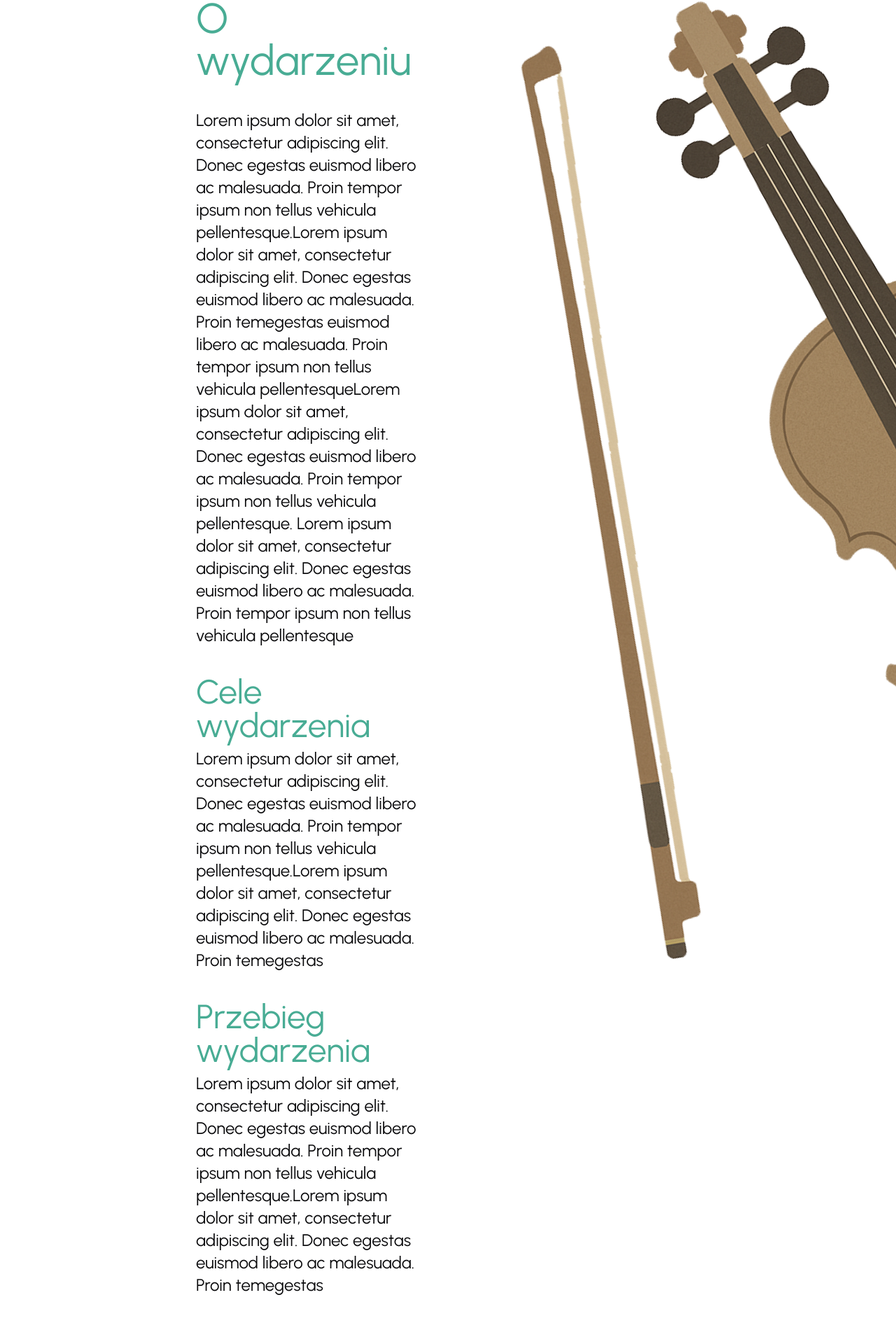
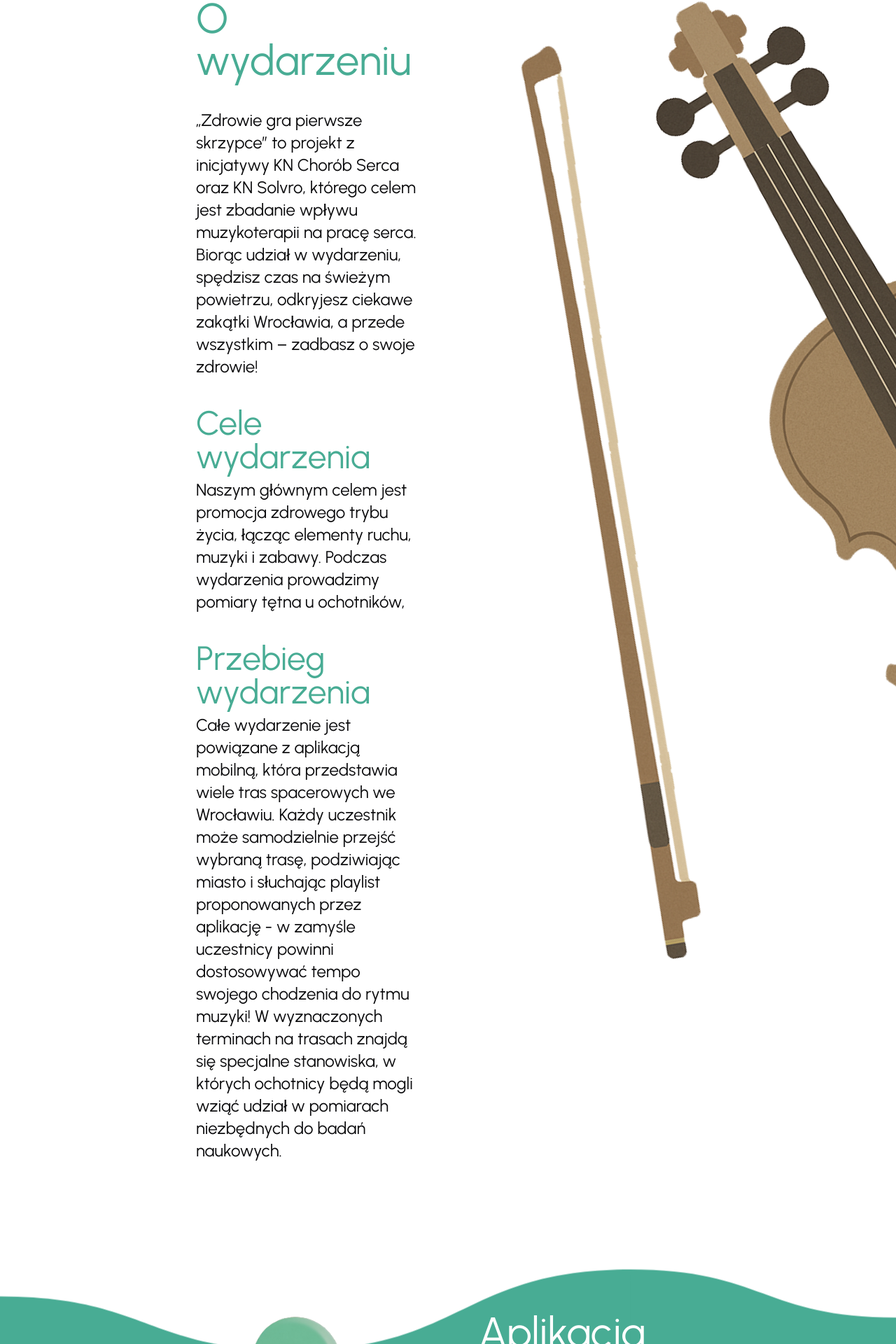
Before and after one commit to Solvro/web-umed, a Next.js app: page / in a window 1280 px wide. Shown: the part 1209-3129 px from the top of the page at 70% size. Built offline with nearby package versions, Linux system fonts and the light colour scheme; no server answers; a web font is replaced by a local one.

Commit message:
chore: replace lorem ipsum

```diff
--- a/src/app/about/page.tsx
+++ /dev/null
@@ -1,40 +0,0 @@
-import { HeroSection } from "@/components/hero";
-import { PAGE_PATHS } from "@/config/constants";
-
-export default function AboutPage() {
-  return (
-    <div>
-      <HeroSection>{PAGE_PATHS.about}</HeroSection>
-      <div className="space-y-4 p-5 sm:p-15 lg:p-30">
-        <p>
-          Lorem ipsum dolor sit amet, consectetur adipiscing elit. Mauris est
-          urna, vulputate et justo vel, tempor dignissim tortor. Donec nisl
-          lorem, rutrum ac laoreet at, pellentesque eu urna. Donec non augue nec
-          ipsum sollicitudin lacinia. Quisque euismod libero libero, non posuere
-          enim gravida eu. Curabitur efficitur porttitor enim, a rutrum tellus
-          faucibus id. Phasellus porta enim ut velit cursus egestas. Nunc
-          elementum risus sed laoreet congue. Pellentesque tristique bibendum
-          placerat. Suspendisse bibendum, neque elementum aliquam commodo, est
-          magna vehicula turpis, sit amet rutrum mi arcu sit amet turpis.
-          Curabitur dapibus arcu eros, a bibendum metus laoreet ac. Etiam
-          elementum quam elit, quis tincidunt ipsum pellentesque ut. In hac
-          habitasse platea dictumst. In feugiat, arcu quis tincidunt porttitor,
-          arcu mauris hendrerit risus, sit amet tincidunt lacus nibh nec libero.
-          Vestibulum sed imperdiet mauris. Proin at purus mi.
-        </p>
-        <p>
-          Nullam vel justo tincidunt, efficitur libero ut, facilisis neque.
-          Suspendisse tempus, lectus eget hendrerit auctor, augue turpis
-          venenatis leo, id pharetra magna nulla nec elit. Maecenas vel augue ac
-          nisl lobortis elementum. Praesent consectetur dolor ut congue
-          vehicula. Donec in lobortis eros. Praesent ut ante non mi bibendum
-          porta vitae et odio. Quisque congue, mi non facilisis dapibus, nisi
-          libero dictum arcu, eu convallis neque eros non leo. Aliquam tincidunt
-          volutpat dictum. Quisque vitae sapien urna. Nullam commodo arcu massa,
-          id sollicitudin mauris vehicula quis. Vestibulum est metus, tristique
-          id eleifend eget, imperdiet sit amet nibh.
-        </p>
-      </div>
-    </div>
-  );
-}
--- a/src/components/contact/index.tsx
+++ b/src/components/contact/index.tsx
@@ -1,4 +1,6 @@
 "use client";
+
+import Link from "next/link";
 
 import { FOOTER_LINKS } from "@/config/constants";
 
@@ -13,15 +15,18 @@ export function Contact() {
           <div>
             <h2 className="mb-6 text-2xl">Dane kontaktowe</h2>
             <div>
-              <p>Uniwersytet Medyczny</p>
-              <p>ul. Lorem Ipsum 42</p>
-              <p>08-324&nbsp;Wrocław</p>
-              <a
+              <address className="not-italic">
+                <p>Uniwersytet Medyczny</p>
+                <p>im. Piastów Śląskich we Wrocławiu</p>
+                <p>Wybrzeże Ludwika Pasteura 1</p>
+                <p>50-367&nbsp;Wrocław</p>
+              </address>
+              <Link
                 href={`mailto:${FOOTER_LINKS.contactMail}`}
                 className="underline-offset-4 hover:underline"
               >
                 {FOOTER_LINKS.contactMail}
-              </a>
+              </Link>
             </div>
           </div>
           <div className="sm:px-10 md:px-20 lg:px-0">
--- a/src/components/homepage/about-app.tsx
+++ b/src/components/homepage/about-app.tsx
@@ -67,7 +67,7 @@ export function AboutApp() {
             className="mt-4 w-xs rounded-4xl py-6 text-2xl md:mt-8 lg:mt-14"
             variant="secondary"
           >
-            <Link href="/about">Pobierz aplikację!</Link>
+            <Link href="/download">Pobierz aplikację!</Link>
           </Button>
         </div>
       </div>
--- a/src/components/homepage/about-event.tsx
+++ b/src/components/homepage/about-event.tsx
@@ -2,6 +2,7 @@ import Image from "next/image";
 import type { ReactNode } from "react";
 
 import violinImage from "@/../public/skrzypce.png";
+import { ABOUT_EVENT_FRAGMENT } from "@/config/constants";
 
 function SectionContent({
   header,
@@ -23,33 +24,34 @@ function SectionContent({
 export function AboutEventSection() {
   return (
     <div className="relative mb-10 grid grid-cols-1 grid-rows-1 p-10 lg:grid-cols-2 lg:p-20 lg:pr-0">
-      <div className="flex flex-col text-base sm:text-xl lg:ml-20 lg:text-2xl xl:mr-20 xl:ml-50">
+      <div
+        className="flex scroll-m-30 flex-col text-base sm:text-xl lg:ml-20 lg:text-2xl xl:mr-20 xl:ml-50"
+        id={ABOUT_EVENT_FRAGMENT}
+      >
         <h2 className="text-primary text-start text-3xl sm:text-6xl">
           O wydarzeniu
         </h2>
         <p className="mt-4 sm:mt-10">
-          Lorem ipsum dolor sit amet, consectetur adipiscing elit. Donec egestas
-          euismod libero ac malesuada. Proin tempor ipsum non tellus vehicula
-          pellentesque.Lorem ipsum dolor sit amet, consectetur adipiscing elit.
-          Donec egestas euismod libero ac malesuada. Proin temegestas euismod
-          libero ac malesuada. Proin tempor ipsum non tellus vehicula
-          pellentesqueLorem ipsum dolor sit amet, consectetur adipiscing elit.
-          Donec egestas euismod libero ac malesuada. Proin tempor ipsum non
-          tellus vehicula pellentesque. Lorem ipsum dolor sit amet, consectetur
-          adipiscing elit. Donec egestas euismod libero ac malesuada. Proin
-          tempor ipsum non tellus vehicula pellentesque
+          &bdquo;Zdrowie gra pierwsze skrzypce&rdquo; to projekt z inicjatywy KN
+          Chorób Serca oraz KN Solvro, którego celem jest zbadanie wpływu
+          muzykoterapii na pracę serca. Biorąc udział w wydarzeniu, spędzisz
+          czas na świeżym powietrzu, odkryjesz ciekawe zakątki Wrocławia, a
+          przede wszystkim – zadbasz o swoje zdrowie!
         </p>
         <SectionContent header="Cele wydarzenia">
-          Lorem ipsum dolor sit amet, consectetur adipiscing elit. Donec egestas
-          euismod libero ac malesuada. Proin tempor ipsum non tellus vehicula
-          pellentesque.Lorem ipsum dolor sit amet, consectetur adipiscing elit.
-          Donec egestas euismod libero ac malesuada. Proin temegestas
+          Naszym głównym celem jest promocja zdrowego trybu życia, łącząc
+          elementy ruchu, muzyki i zabawy. Podczas wydarzenia prowadzimy pomiary
+          tętna u ochotników,
         </SectionContent>
         <SectionContent header="Przebieg wydarzenia">
-          Lorem ipsum dolor sit amet, consectetur adipiscing elit. Donec egestas
-          euismod libero ac malesuada. Proin tempor ipsum non tellus vehicula
-          pellentesque.Lorem ipsum dolor sit amet, consectetur adipiscing elit.
-          Donec egestas euismod libero ac malesuada. Proin temegestas
+          Całe wydarzenie jest powiązane z aplikacją mobilną, która przedstawia
+          wiele tras spacerowych we Wrocławiu. Każdy uczestnik może samodzielnie
+          przejść wybraną trasę, podziwiając miasto i słuchając playlist
+          proponowanych przez aplikację - w zamyśle uczestnicy powinni
+          dostosowywać tempo swojego chodzenia do rytmu muzyki! W wyznaczonych
+          terminach na trasach znajdą się specjalne stanowiska, w których
+          ochotnicy będą mogli wziąć udział w pomiarach niezbędnych do badań
+          naukowych.
         </SectionContent>
       </div>
       <Image
--- a/src/components/navigation/navbar-link.tsx
+++ b/src/components/navigation/navbar-link.tsx
@@ -15,10 +15,11 @@ export function NavbarLink({
 }) {
   const pathname = usePathname();
   const route = pathname.split("/").at(1);
+  const absolutePath = `/${path}`;
 
   return (
     <Link
-      href={`/${path}`}
+      href={absolutePath}
       className={cn(
         "text-background underline-offset-4 transition-colors duration-300 lg:border-l-2 lg:px-[23px] lg:text-xl lg:last:border-r-2 xl:px-8",
         {
@@ -28,6 +29,15 @@ export function NavbarLink({
             route !== path,
         },
       )}
+      onClick={(event_) => {
+        if (!path.startsWith("#") || route !== "") {
+          return;
+        }
+        event_.preventDefault();
+        document.querySelector(path)?.scrollIntoView({ behavior: "smooth" });
+        // use the Window API to perform shallow routing to keep the URL consistent
+        window.history.pushState(undefined, "", path);
+      }}
     >
       {children}
     </Link>
--- a/src/config/constants.ts
+++ b/src/config/constants.ts
@@ -1,23 +1,25 @@
 export const API_URL = "https://cms.umed.solvro.pl";
 
 export const FOOTER_LINKS = {
-  facebook: "https://facebook.com/#",
-  instagram: "https://instagram.com/#",
-  contactMail: "john.doe@pwr.edu.pl",
-};
+  facebook: "https://facebook.com/#", // TODO: update
+  instagram: "https://instagram.com/#", // TODO: update
+  contactMail: "komunikacja@umw.edu.pl",
+} as const;
 
 export const CONTACT_LINKS = {
   solvro: "https://solvro.pwr.edu.pl/contact",
   wca: "https://www.wroclaw.pl/akademicki-wroclaw/kontakt-wca",
   knChorobSerca: "https://www.facebook.com/100049256529819",
-};
+} as const;
+
+export const ABOUT_EVENT_FRAGMENT = "about-event";
 
 export const PAGE_PATHS = {
-  about: "O wydarzeniu",
+  [`#${ABOUT_EVENT_FRAGMENT}`]: "O wydarzeniu",
   news: "Aktualności",
   lifestyle: "Profilaktyka",
   results: "Wyniki badań",
-};
+} as const;
 
 export const MUTATION_KEYS = {
   REPORT_FORM: "reportForm",
```
